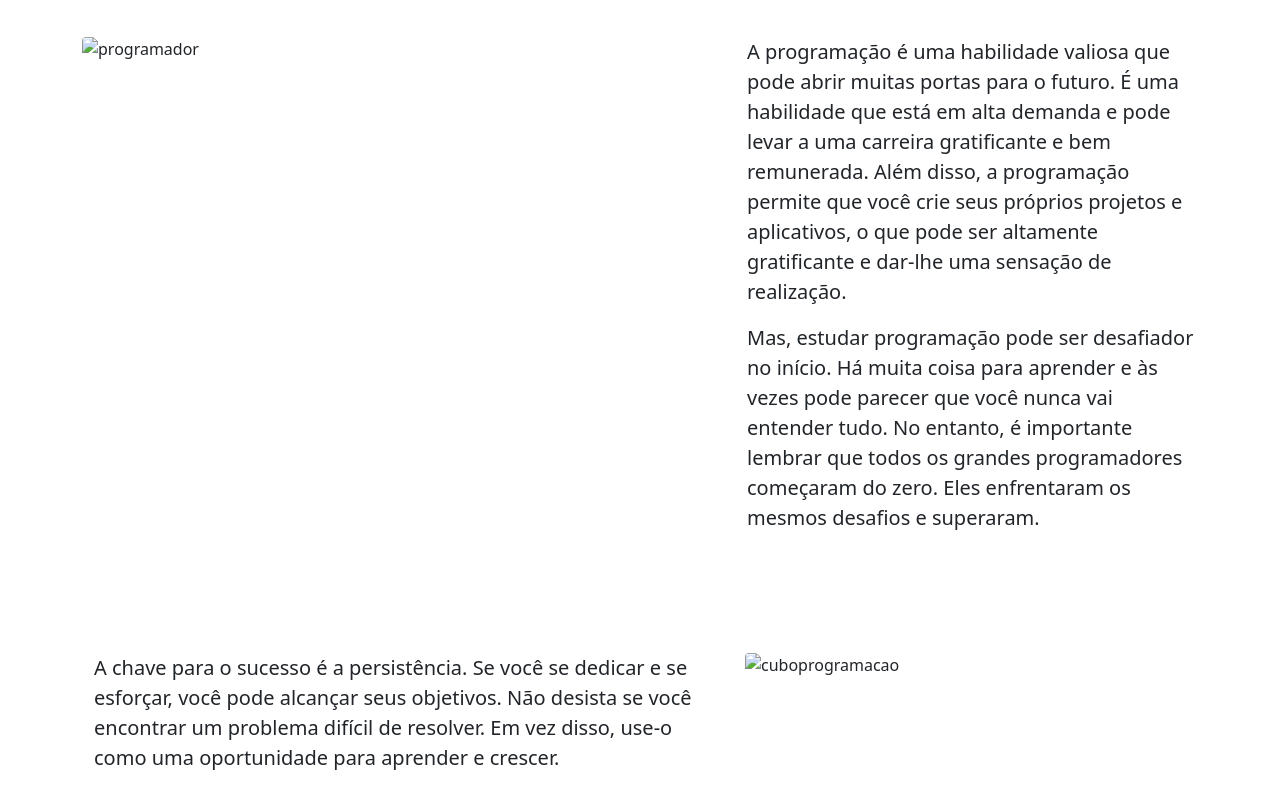
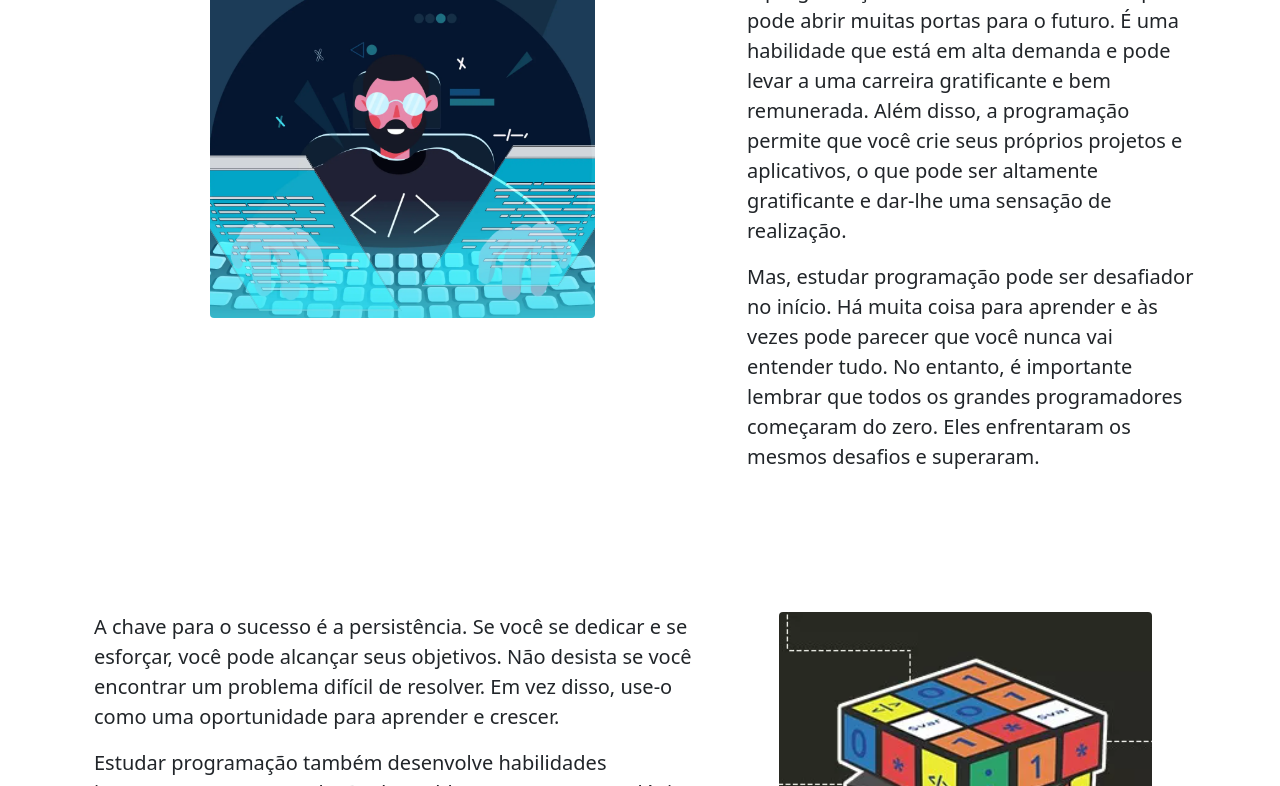
Before and after one commit to PereiraDjullian/atividade_html_2.0, a plain HTML site: page index.html in a window 1280 px wide. Shown: the part 424-1210 px from the top of the page. Drawn offline with nearby package versions, Linux system fonts and the light colour scheme; the site is published under a folder, as on GitHub Pages, so addresses that start at the root find nothing.

Commit message:
Update index.html

```diff
--- a/index.html
+++ b/index.html
@@ -7,7 +7,7 @@
 
     <!-- Bootstrap CSS -->
     <link href="https://cdn.jsdelivr.net/npm/bootstrap@5.1.3/dist/css/bootstrap.min.css" rel="stylesheet" integrity="sha384-1BmE4kWBq78iYhFldvKuhfTAU6auU8tT94WrHftjDbrCEXSU1oBoqyl2QvZ6jIW3" crossorigin="anonymous">
-    <link rel="stylesheet" href="/css/style.css">
+    <link rel="stylesheet" href="css/style.css">
     <script src="https://kit.fontawesome.com/5be3ab192d.js" crossorigin="anonymous"></script>
 
     <title>Djullian Pereira</title>
@@ -50,7 +50,7 @@
         <div class="row">
           <div class="col-sm-12 col-md-7 ">
             <div class="foto-body-1">
-              <img class="rounded mx-auto d-block" src="/img/img_2.png" alt="programador">
+              <img class="rounded mx-auto d-block" src="img/img_2.png" alt="programador">
             </div>
           </div>
           <div class="col-sm-12 col-md-5 lead">
@@ -75,7 +75,7 @@
             <p>Não importa se você é iniciante ou se já tem alguma experiência, nunca é tarde demais para começar a estudar programação. A oportunidade de crescer e evoluir está sempre presente. Então, tome a decisão de começar hoje e torne-se parte da comunidade de programadores crescente. Seja persistente, trabalhe duro e você alcançará seus objetivos.</p>
         </div>
         <div class="col-sm-12 col-md-5 ">
-          <img class="rounded mx-auto d-block" src="/img/img_1.png" alt="cuboprogramacao">
+          <img class="rounded mx-auto d-block" src="img/img_1.png" alt="cuboprogramacao">
 
         </div>
 
```
